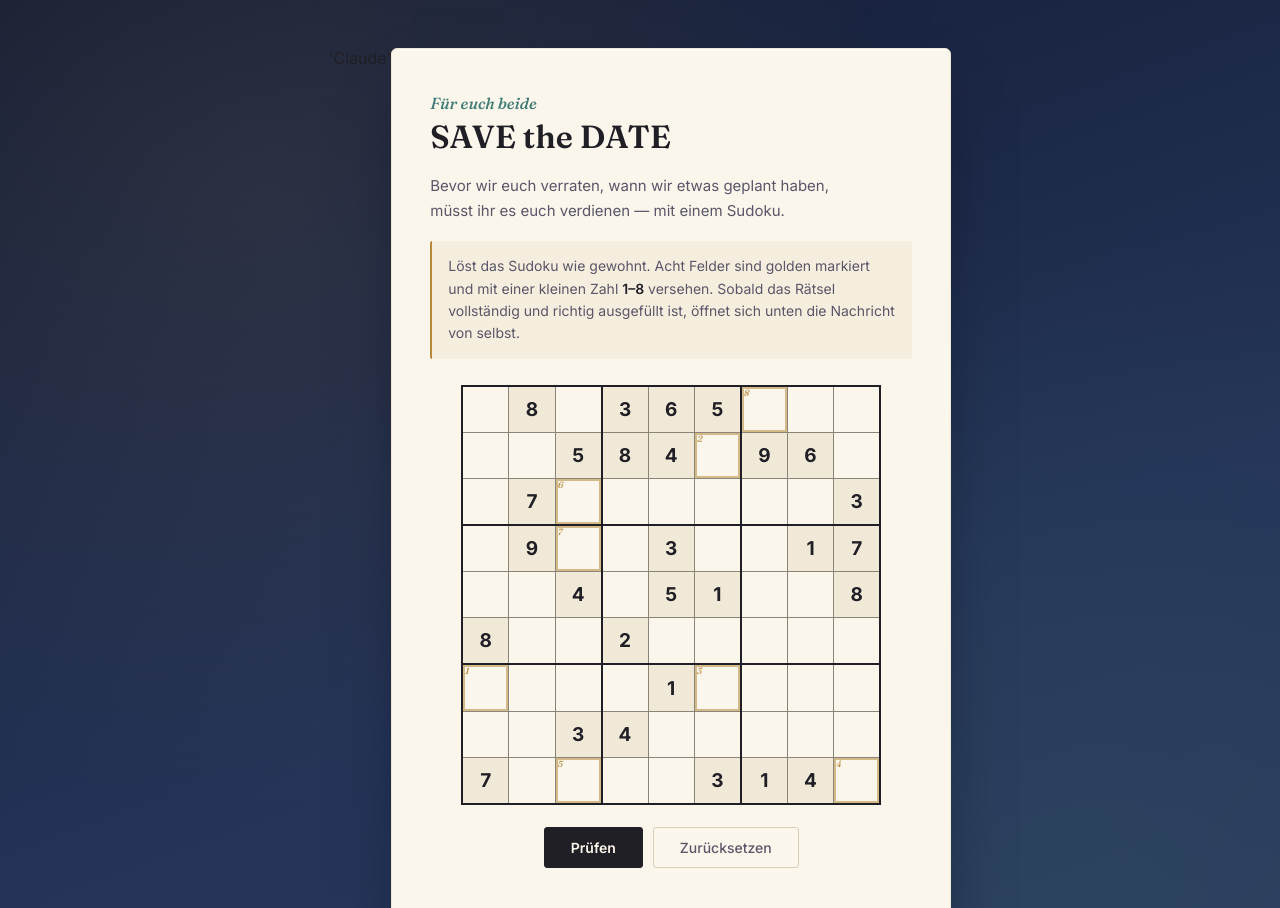
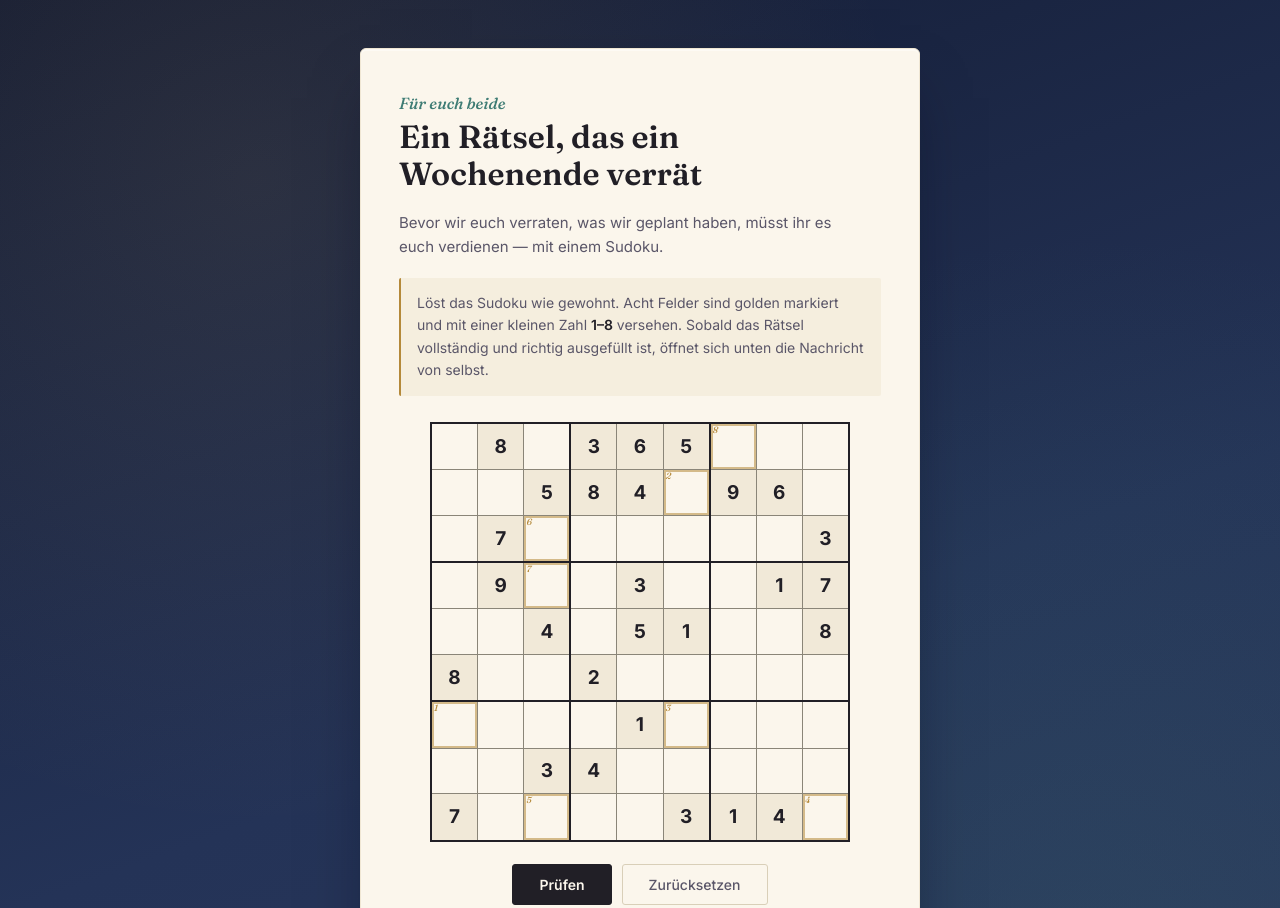
Before and after one commit to HelgaGast/mini-apps, a plain HTML site: page Sudoku/index.html in a window 1280 px wide. Shown: the top 908 px of the page. Drawn offline with Linux system fonts and the light colour scheme.

Commit message:
Update event announcement text in index.html

```diff
--- a/Sudoku/index.html
+++ b/Sudoku/index.html
@@ -1,5 +1,3 @@
-'Claude'
-
 <!DOCTYPE html>
 <html lang="de">
 <head>
@@ -348,8 +346,8 @@
 
 <div class="card">
   <p class="intro">Für euch beide</p>
-  <h1>SAVE the DATE</h1>
-  <p class="lede">Bevor wir euch verraten, wann wir etwas geplant haben, müsst ihr es euch verdienen — mit einem Sudoku.</p>
+  <h1>Ein Rätsel, das ein Wochenende verrät</h1>
+  <p class="lede">Bevor wir euch verraten, was wir geplant haben, müsst ihr es euch verdienen — mit einem Sudoku.</p>
 
   <div class="howto">
     Löst das Sudoku wie gewohnt. Acht Felder sind golden markiert und mit einer kleinen Zahl <b>1–8</b> versehen. Sobald das Rätsel vollständig und richtig ausgefüllt ist, öffnet sich unten die Nachricht von selbst.
```
